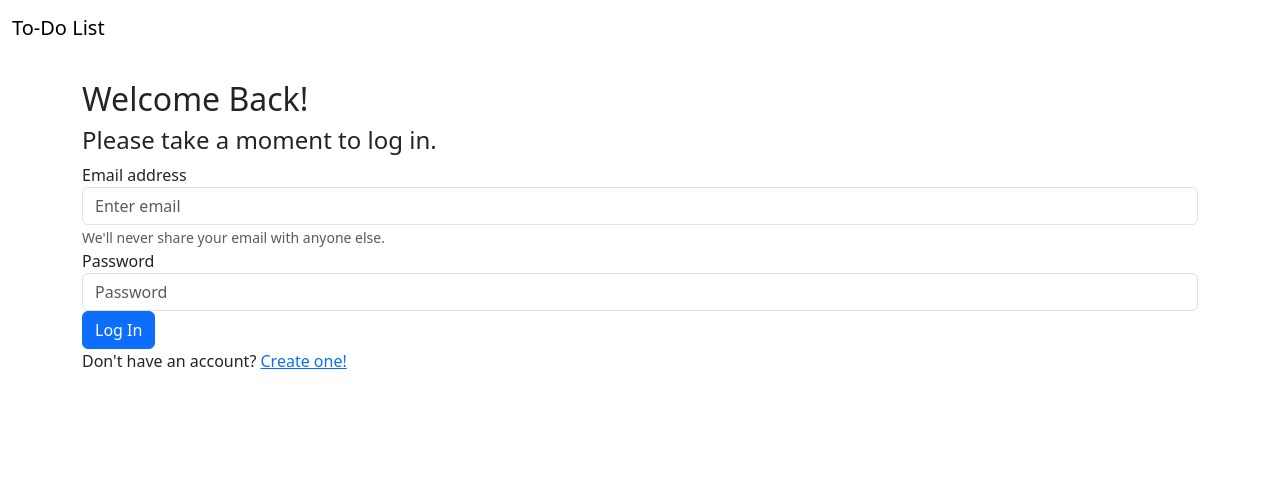
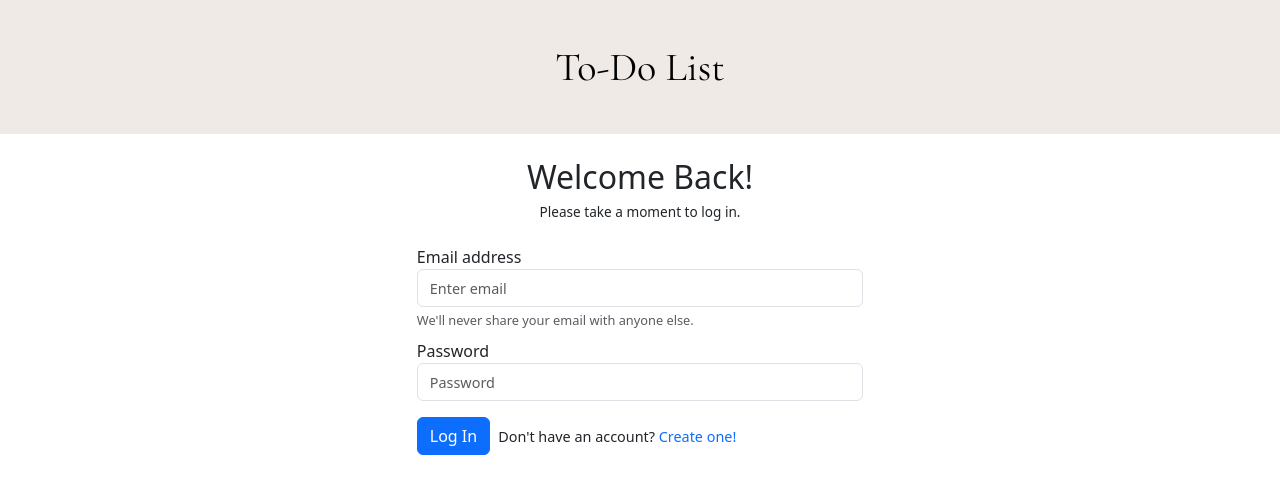
Before and after one commit to andrewc0urt/to-do-list, a Django app: template apps/todolist_app/templates/user_login.html in a window 1280 px wide. Shown: the top 494 px of the page. Run offline with Django 3.2, Linux system fonts and the light colour scheme; the template is opened without the code that fills it, so the values that code supplies are empty; some libraries are stand-ins or nearby versions.

Commit message:
Added CSS Styling for Homepage and Authentication Pages and Configured STATIC_ROOT in settings.py
Applied custom CSS styling for the homepage (index.html) and authentication pages (signup.html and user_login.html).

Enhanced the appearance of the navigation bar defined in base.html.

Configured STATIC_ROOT in settings.py to prepare for static file deployment.

```diff
--- a/apps/todolist_app/static/styles/base.css
+++ b/apps/todolist_app/static/styles/base.css
@@ -0,0 +1,29 @@
+@import url('https://fonts.googleapis.com/css2?family=Cormorant+Garamond&display=swap');
+
+/* NAVBAR styling */
+
+.nav-title {
+    font-family: 'Cormorant Garamond', serif;
+}
+
+#my-nav {
+    /* background-image: url('/static/navbar-bg-image.png'); */
+    background-color: #EFEAE6;
+}
+
+#my-nav {
+    padding-top: 2rem;
+    padding-bottom: 2rem;
+}
+.navbar-brand {
+    margin: 0 auto;
+}
+
+a.navbar-brand {
+    font-size: 2.5rem;
+}
+
+/* All navbar button to fill up width required */
+.custom-button {
+    width: 100%;
+}
--- a/apps/todolist_app/static/styles/user_login.css
+++ b/apps/todolist_app/static/styles/user_login.css
@@ -0,0 +1,60 @@
+.login-header-container {
+    display: flex;
+    flex-direction: column;
+    align-items: center;
+    justify-content: center;
+    margin-bottom: 1rem;
+}
+
+#login-form-container {
+    display: flex;
+    flex-direction: column;
+    align-items: center;
+    justify-content: center;
+}
+
+#login-form-container form {
+    width: 40%;
+}
+
+.form-group {
+    margin-bottom: 0.5rem;
+}
+
+.form-group input::placeholder {
+    font-size: 0.9rem;
+}
+
+.login-header-container h4 {
+    font-size: 0.85rem;
+}
+
+#emailHelp {
+    font-size: 0.8rem;
+}
+
+.login-actions-container {
+    display: flex;
+    align-items: baseline;
+    margin-top: 1rem;
+}
+
+#login-button {
+    margin-right: 0.5rem;
+}
+
+.login-actions-container p {
+    font-size: 0.9rem;
+}
+
+.login-actions-container a {
+    text-decoration: none;
+    color: #0D6EFD;
+    font-weight: 500;
+}
+
+
+.login-actions-container a:visited { /* Keep the Sign Up link blue after visiting */
+    color: #0D6EFD;
+    font-weight: 500;
+}
--- a/apps/todolist_app/templates/base.html
+++ b/apps/todolist_app/templates/base.html
@@ -13,7 +13,7 @@
     <!-- <link rel="stylesheet" href="{% static 'index.css' %}"> -->
     <!-- <link rel="stylesheet" href="{% static 'login.css' %}"> -->
     <!-- <link rel="stylesheet" href="{% static 'signup.css' %}"> -->
-    <link rel="stylesheet" href="{% static 'base.css' %}">
+    <link rel="stylesheet" href="{% static 'styles/base.css' %}">
 
     <!-- Font Awesome for icons -->
     <script src="https://kit.fontawesome.com/6472a029dc.js" crossorigin="anonymous"></script>
--- a/apps/todolist_app/templates/index.html
+++ b/apps/todolist_app/templates/index.html
@@ -4,7 +4,7 @@
 
 {% block content %}
 
-    <link rel="stylesheet" href="{% static 'index.css' %}">
+    <link rel="stylesheet" href="{% static 'styles/index.css' %}">
 
     <div class="date-container">
         <p> {{ curr_date }} </p>
--- a/apps/todolist_app/templates/signup.html
+++ b/apps/todolist_app/templates/signup.html
@@ -4,7 +4,7 @@
 
 {% block content %}
 
-    <link rel="stylesheet" href="{% static 'signup.css' %}">
+    <link rel="stylesheet" href="{% static 'styles/signup.css' %}">
 
     <div class="signup-header-container">
         <h2>Welcome!</h2>
--- a/apps/todolist_app/templates/user_login.html
+++ b/apps/todolist_app/templates/user_login.html
@@ -4,7 +4,7 @@
 
 {% block content %}
 
-    <link rel="stylesheet" href="{% static 'user_login.css' %}">
+    <link rel="stylesheet" href="{% static 'styles/user_login.css' %}">
 
     <div class="login-header-container">
         <h2>Welcome Back!</h2>
```
Also changed, not shown: apps/todolist_app/static/styles/index.css (+73 -0 lines), apps/todolist_app/static/styles/signup.css (+52 -0 lines).
